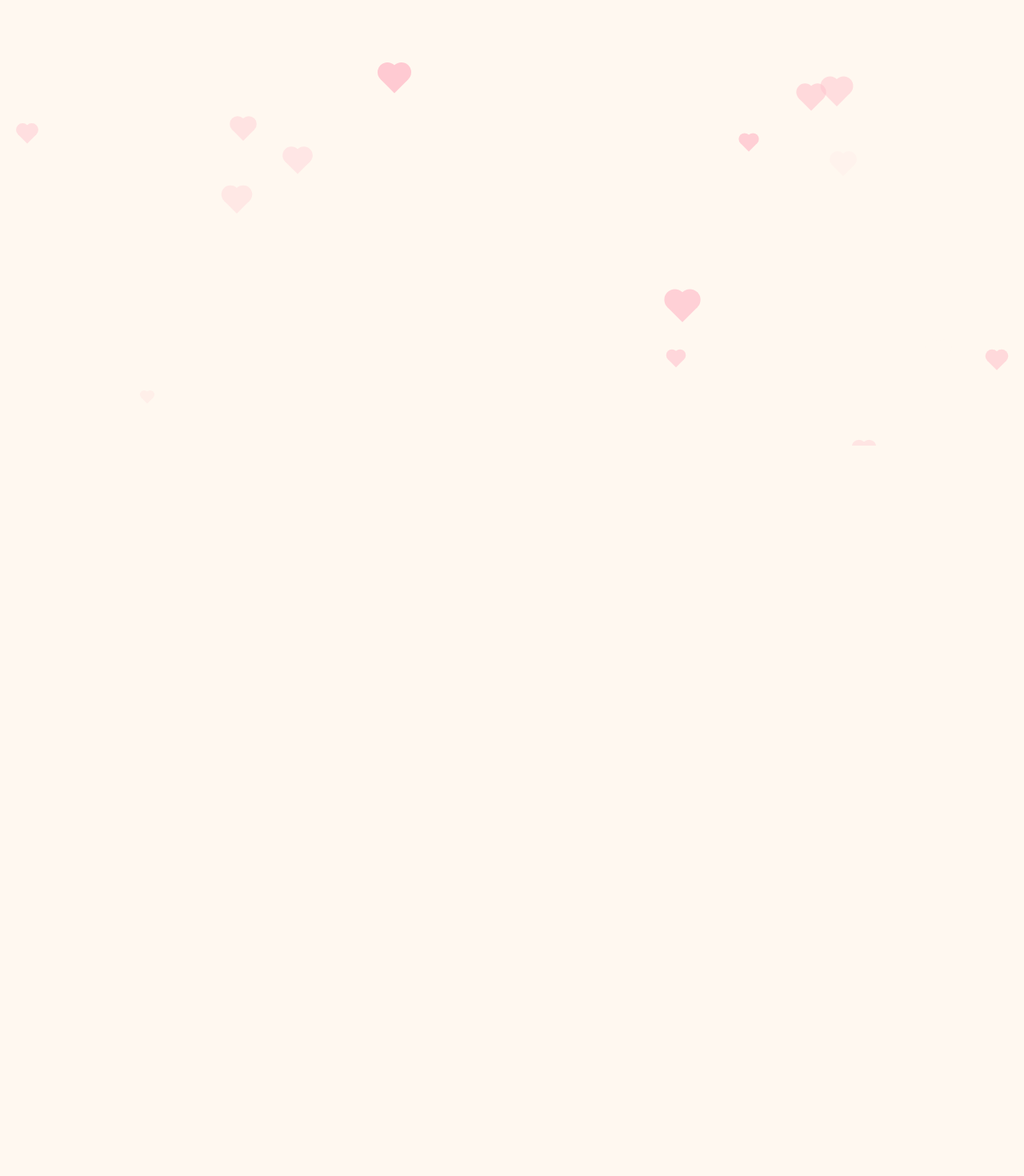
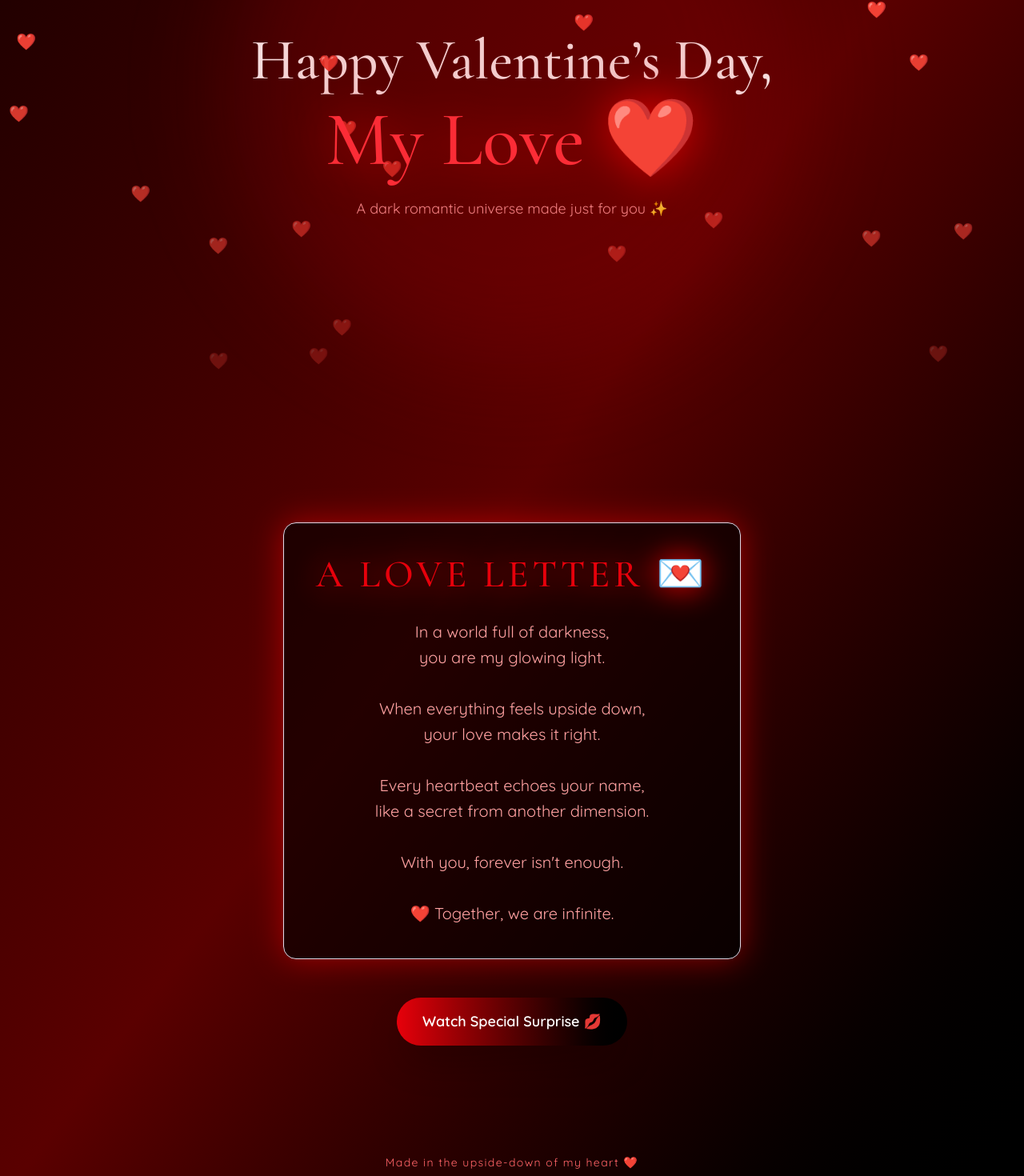
Before and after one commit to abhijeetvr12/Velentine, a React (Vite) app: page /valentine-day in a window 1280 px wide. Before the commit this address had no page. Shown: the part 243-1713 px from the top of the page at 80% size. Before the commit the page ends 800 px from the top, so only its background shows below. Built offline with nearby package versions, Linux system fonts and the light colour scheme.

Commit message:
Velentine

```diff
--- a/src/App.jsx
+++ b/src/App.jsx
@@ -19,7 +19,10 @@ import PromiseDay from "./pages/PromiseDay";
 import Index from "./pages/Index";
 import VirtualKiss from "./pages/VirtualKiss";
 import CatchGame from "./pages/CatchGame";
-import { Analytics } from "@vercel/analytics/react"
+import { Analytics } from "@vercel/analytics/react";
+import ValentineDay from "./pages/ValentineDay";
+import LoveLetter from "./pages/LoveLetter";
+import SpecialSurprise from "./pages/SpecialSurprise";
 
 function MusicController() {
   const location = useLocation();
@@ -54,6 +57,8 @@ function MusicController() {
         return "GirlsLikeYou.mp3"
       case "/kiss-game":
         return "GirlsLikeYou.mp3"
+      case "/valentine-day":
+        return "Perfect.mp3"
 
       default:
         return "/lover.mp3";
@@ -88,6 +93,10 @@ export default function App() {
         <Route path="/kiss-day" element={<KissDay />} />
         <Route path="/virtual-kiss" element={<VirtualKiss />} />
         <Route path="/kiss-game" element={<CatchGame />} />
+        <Route path="/valentine-day" element={<ValentineDay />} />
+
+         <Route path="/love-letter" element={<LoveLetter />} />
+         <Route path="/special-surprise" element={<SpecialSurprise />} />
 
 
 
--- /dev/null
+++ b/src/pages/LoveLetter.jsx
@@ -0,0 +1,38 @@
+import { motion } from "framer-motion";
+
+export default function LoveLetter() {
+  return (
+    <div className="relative min-h-screen bg-black flex items-center justify-center text-center px-6 overflow-hidden">
+
+      {/* Stranger Things Glow Background */}
+      <div className="absolute inset-0 bg-gradient-to-b from-black via-red-900/30 to-black"></div>
+      <div className="absolute w-[700px] h-[700px] bg-red-700/30 blur-3xl rounded-full"></div>
+
+      <motion.div
+        initial={{ opacity: 0 }}
+        animate={{ opacity: 1 }}
+        transition={{ duration: 2 }}
+        className="relative max-w-2xl p-10 bg-black/60 border border-red-700 rounded-2xl shadow-[0_0_40px_rgba(255,0,0,0.5)]"
+      >
+        <h1 className="text-4xl md:text-5xl font-bold text-red-600 mb-8 tracking-widest drop-shadow-[0_0_20px_red]">
+          A LOVE LETTER 💌
+        </h1>
+
+        <p className="text-lg md:text-xl text-red-300 leading-8">
+          In a world full of darkness,<br />
+          you are my glowing light.<br /><br />
+
+          When everything feels upside down,<br />
+          your love makes it right.<br /><br />
+
+          Every heartbeat echoes your name,<br />
+          like a secret from another dimension.<br /><br />
+
+          With you, forever isn't enough.<br /><br />
+
+          ❤️ Together, we are infinite.
+        </p>
+      </motion.div>
+    </div>
+  );
+}
--- /dev/null
+++ b/src/pages/SpecialSurprise.jsx
@@ -0,0 +1,38 @@
+import { motion } from "framer-motion";
+import { useNavigate } from "react-router-dom";
+
+export default function SpecialSurprise() {
+  const navigate = useNavigate();
+
+  return (
+    <div className="min-h-screen bg-gradient-to-br from-[#1a0000] via-[#5a0000] to-black text-white flex flex-col items-center justify-center text-center px-6">
+
+      <motion.h1
+        initial={{ opacity: 0, y: -40 }}
+        animate={{ opacity: 1, y: 0 }}
+        transition={{ duration: 1 }}
+        className="text-4xl md:text-6xl text-red-500 font-bold mb-10 drop-shadow-[0_0_25px_red]"
+      >
+        A Special Moment Just For You 💋
+      </motion.h1>
+
+     <motion.video
+  initial={{ opacity: 0 }}
+  animate={{ opacity: 1 }}
+  transition={{ delay: 1 }}
+  src="/video.mp4"
+  controls
+  autoPlay
+  loop
+  className="w-[300px] sm:w-[350px] rounded-2xl shadow-[0_0_40px_rgba(255,0,0,0.6)]"
+/>
+
+      <button
+        onClick={() => navigate("/")}
+        className="mt-10 px-6 py-3 rounded-full border border-red-500 text-red-400 hover:bg-red-600 hover:text-white transition"
+      >
+        Back to Love Letter ❤️
+      </button>
+    </div>
+  );
+}
--- /dev/null
+++ b/src/pages/ValentineDay.jsx
@@ -0,0 +1,106 @@
+import { motion } from "framer-motion";
+import { useNavigate } from "react-router-dom";
+
+export default function ValentineDay() {
+  const navigate = useNavigate();
+
+  return (
+    <div className="relative min-h-screen overflow-hidden bg-gradient-to-br from-[#1a0000] via-[#5a0000] to-black text-white flex flex-col items-center text-center px-6">
+
+      {/* Floating Hearts */}
+      {[...Array(20)].map((_, i) => (
+        <motion.div
+          key={i}
+          initial={{ y: "100vh", opacity: 0 }}
+          animate={{ y: "-10vh", opacity: [0, 1, 0] }}
+          transition={{
+            duration: 8 + Math.random() * 5,
+            repeat: Infinity,
+            delay: Math.random() * 5,
+          }}
+          className="absolute text-red-500 text-xl"
+          style={{ left: `${Math.random() * 100}%` }}
+        >
+          ❤️
+        </motion.div>
+      ))}
+
+      {/* Glow */}
+      <div className="absolute w-[700px] h-[700px] bg-red-700/20 blur-3xl rounded-full"></div>
+
+      {/* HERO */}
+      <section className="min-h-screen flex flex-col items-center justify-center">
+        <motion.h1
+          initial={{ opacity: 0, y: 40 }}
+          animate={{ opacity: 1, y: 0 }}
+          transition={{ duration: 1 }}
+          className="text-4xl sm:text-6xl md:text-7xl font-serif"
+        >
+          Happy Valentine’s Day,
+        </motion.h1>
+
+        <motion.h2
+          initial={{ opacity: 0, scale: 0.8 }}
+          animate={{ opacity: 1, scale: 1 }}
+          transition={{ delay: 0.5, duration: 1 }}
+          className="text-5xl sm:text-7xl md:text-8xl font-bold text-red-500 drop-shadow-[0_0_30px_rgba(255,0,0,0.8)] mt-4"
+        >
+          My Love ❤️
+        </motion.h2>
+
+        <motion.p
+          initial={{ opacity: 0 }}
+          animate={{ opacity: 1 }}
+          transition={{ delay: 1.2 }}
+          className="mt-6 text-lg text-red-300"
+        >
+          A dark romantic universe made just for you ✨
+        </motion.p>
+      </section>
+
+      {/* LOVE LETTER */}
+      <section className="py-24 w-full flex flex-col items-center">
+        <motion.div
+          initial={{ opacity: 0 }}
+          whileInView={{ opacity: 1 }}
+          transition={{ duration: 1.5 }}
+          className="relative max-w-2xl p-10 bg-black/60 border border-red-700 rounded-2xl shadow-[0_0_40px_rgba(255,0,0,0.5)]"
+        >
+          <h1 className="text-4xl md:text-5xl font-bold text-red-600 mb-8 tracking-widest drop-shadow-[0_0_20px_red]">
+            A LOVE LETTER 💌
+          </h1>
+
+          <p className="text-lg md:text-xl text-red-300 leading-8">
+            In a world full of darkness,<br />
+            you are my glowing light.<br /><br />
+
+            When everything feels upside down,<br />
+            your love makes it right.<br /><br />
+
+            Every heartbeat echoes your name,<br />
+            like a secret from another dimension.<br /><br />
+
+            With you, forever isn't enough.<br /><br />
+
+            ❤️ Together, we are infinite.
+          </p>
+        </motion.div>
+
+        {/* BUTTON TO VIDEO PAGE */}
+        <motion.button
+          initial={{ opacity: 0 }}
+          whileInView={{ opacity: 1 }}
+          transition={{ delay: 0.5 }}
+          onClick={() => navigate("/special-surprise")}
+          className="mt-12 px-8 py-4 rounded-full bg-gradient-to-r from-red-600 to-black text-white font-semibold text-lg shadow-2xl hover:scale-110 transition-all duration-300"
+        >
+          Watch Special Surprise 💋
+        </motion.button>
+      </section>
+
+      <div className="py-10 text-red-400 text-sm tracking-widest">
+        Made in the upside-down of my heart ❤️
+      </div>
+    </div>
+  );
+}
--- a/src/pages/ValentineWeek.jsx
+++ b/src/pages/ValentineWeek.jsx
@@ -29,7 +29,7 @@ const days = [
   {
     title: "Promise Day 🤞💖",
     desc: "Promises I will keep forever",
-    path: "/index",
+    path: "/promise-day",
     color: "bg-pink-300",
   },
   {
@@ -43,6 +43,12 @@ const days = [
     desc: "A sweet little kiss just for you",
     path: "/kiss-day",
     color: "bg-gradient-to-br from-rose-400 to-pink-500 text-white",
+  },
+  {
+    title: "Valentine’s Day ❤️",
+    desc: "The most special day of our love story",
+    path: "/valentine-day",
+    color: "bg-gradient-to-br from-red-600 to-black text-white",
   },
 ];
 
@@ -65,7 +71,8 @@ export default function ValentineWeek() {
           <motion.div
             key={i}
             whileHover={{ scale: 1.05 }}
-            className={`${day.color} p-6 rounded-2xl shadow-lg cursor-pointer`}
+            whileTap={{ scale: 0.95 }}
+            className={`${day.color} p-6 rounded-2xl shadow-lg cursor-pointer transition-all duration-300`}
             onClick={() => navigate(day.path)}
           >
             <h2 className="text-xl sm:text-2xl font-bold mb-3">
```
Also changed, not shown: 2 other files (tests, documents, lock files or other folders). Lines whose indentation alone changed are shown as unchanged.
